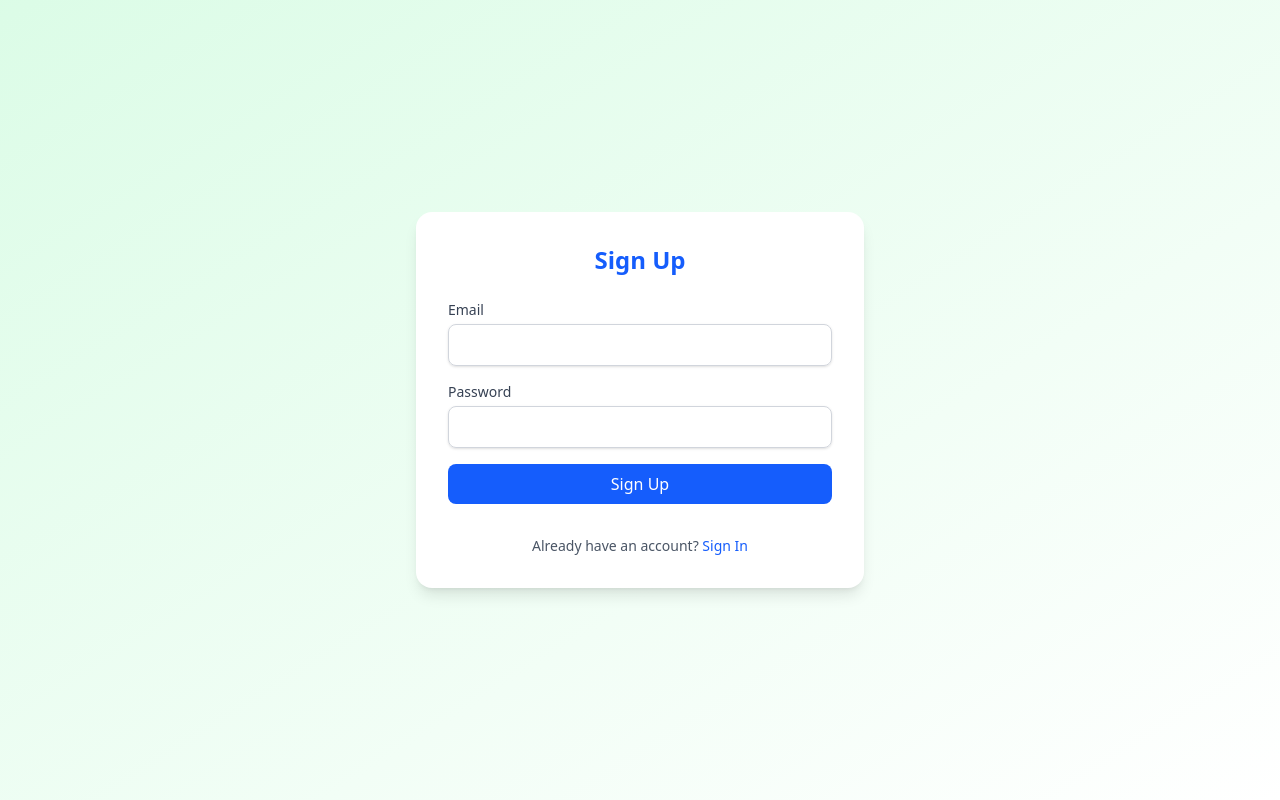
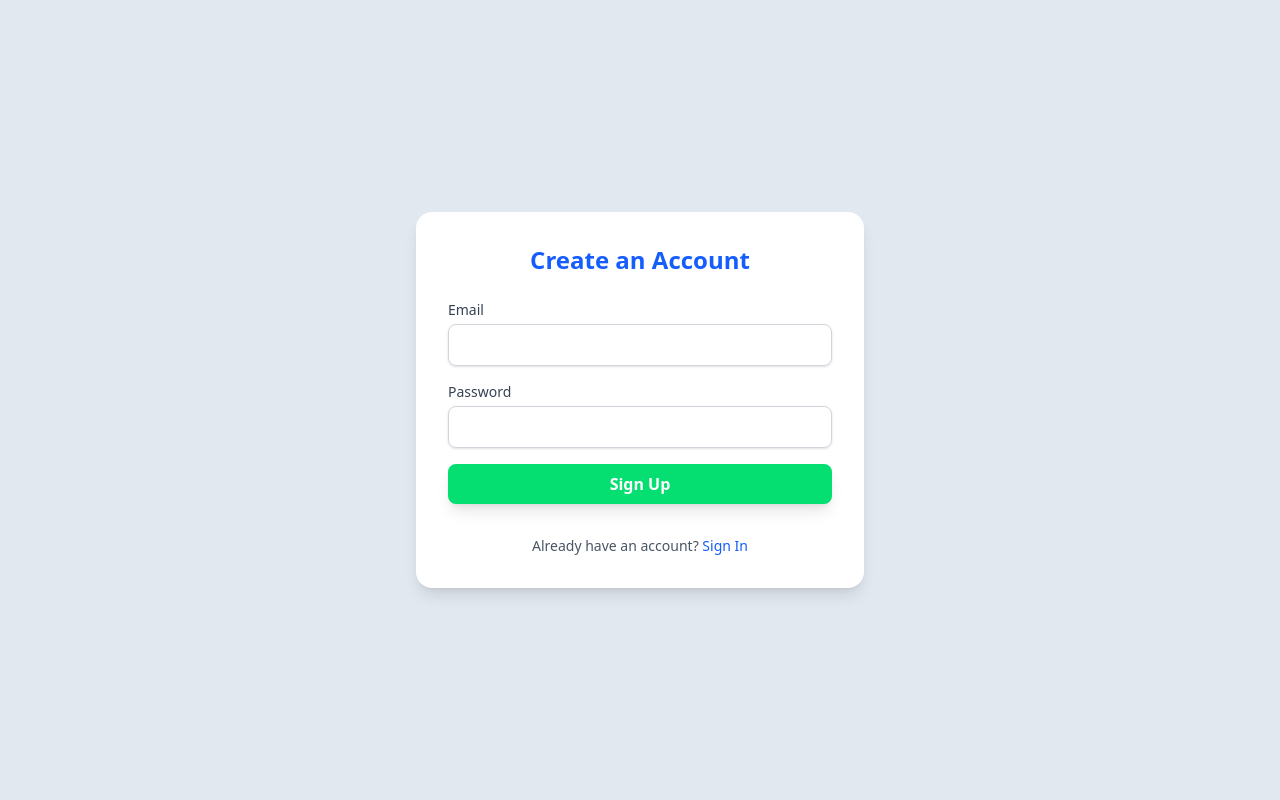
Before and after one commit to Thedevelop3r/todo, a Next.js app: page /sign-up in a window 1280 px wide. Built offline with nearby package versions, Linux system fonts and the light colour scheme.

Commit message:
- fix colors

```diff
--- a/app/sign-in/page.tsx
+++ b/app/sign-in/page.tsx
@@ -37,7 +37,7 @@ export default function SignIn() {
     };
 
     return (
-        <div className="min-h-screen flex items-center justify-center bg-gradient-to-br from-green-100 to-white p-4">
+        <div className="min-h-screen flex items-center justify-center bg-slate-200 p-4">
             <div className="w-full max-w-md bg-white rounded-2xl shadow-lg p-8">
                 <h1 className="text-2xl font-semibold text-center text-blue-600 mb-6">
                     Sign In
@@ -81,7 +81,7 @@ export default function SignIn() {
 
                     <button
                         type="submit"
-                        className="w-full bg-blue-600 text-white py-2 px-4 rounded-lg hover:bg-blue-700 transition-all"
+                        className="w-full bg-blue-400 text-white font-bold py-2 px-4 rounded-lg shadow-lg hover:bg-blue-500 transition-all"
                     >
                         Sign In
                     </button>
--- a/app/sign-up/page.tsx
+++ b/app/sign-up/page.tsx
@@ -37,10 +37,10 @@ export default function SignUp() {
     };
 
     return (
-        <div className="min-h-screen flex items-center justify-center bg-gradient-to-br from-green-100 to-white p-4">
+        <div className="min-h-screen flex items-center justify-center bg-slate-200">
             <div className="w-full max-w-md bg-white rounded-2xl shadow-lg p-8">
                 <h1 className="text-2xl font-semibold text-center text-blue-600 mb-6">
-                    Sign Up
+                    Create an Account
                 </h1>
 
                 <form onSubmit={handleSubmit} className="space-y-4">
@@ -81,7 +81,7 @@ export default function SignUp() {
 
                     <button
                         type="submit"
-                        className="w-full bg-blue-600 text-white py-2 px-4 rounded-lg hover:bg-blue-700 transition-all"
+                        className="w-full bg-green-400 text-white font-bold py-2 px-4 rounded-lg shadow-lg hover:bg-green-500 transition-all"
                     >
                         Sign Up
                     </button>
```
